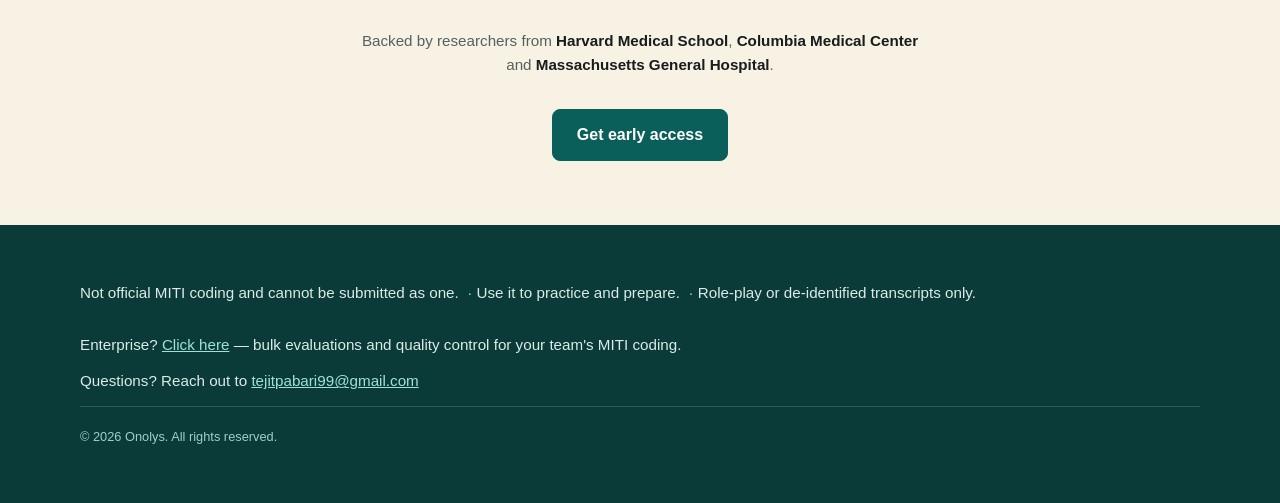
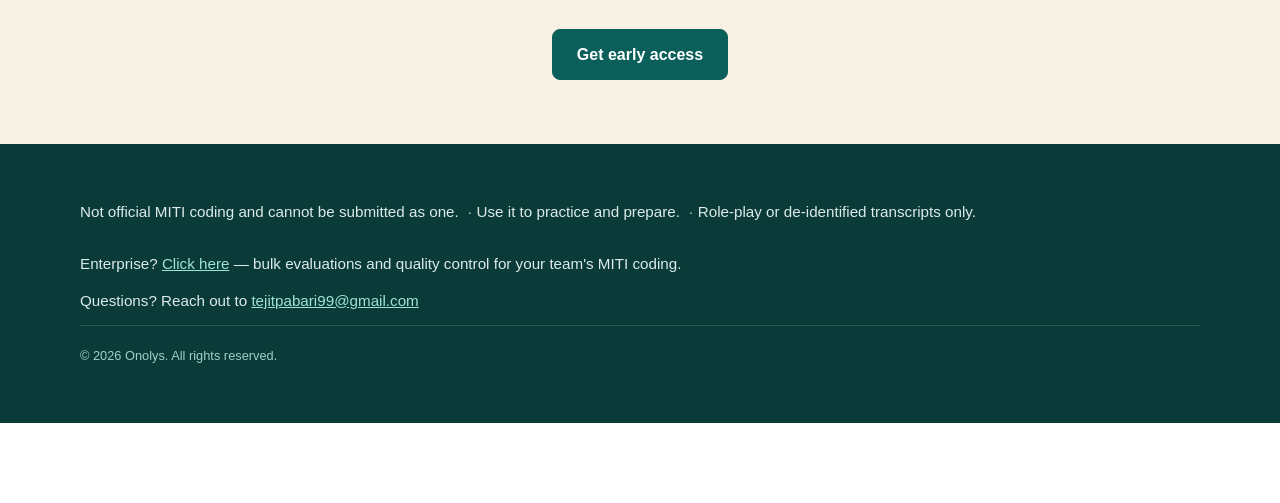
Before and after one commit to Onolys/miti, an Astro site: page / in a window 1280 px wide. Shown: the part 2996-3499 px from the top of the page. After the commit the page ends 3419 px from the top, so only its background shows below. Built offline with nearby package versions, Linux system fonts and the light colour scheme; Astro itself is replaced by a stand-in of ours; no server answers; a web font is replaced by a local one.

Commit message:
Remove researcher-backing line from team section (#4)
Co-authored-by: Claude Opus 5.5 <noreply@anthropic.com>

```diff
--- a/src/components/TeamSection.astro
+++ b/src/components/TeamSection.astro
@@ -1,6 +1,6 @@
 ---
 import { Image } from 'astro:assets';
-import { partnerLine, team } from '../data/team';
+import { team } from '../data/team';
 import Section from './Section.astro';
 import CtaButton from './CtaButton.astro';
 ---
@@ -21,7 +21,6 @@ import CtaButton from './CtaButton.astro';
       ))}
     </div>
   </div>
-  <p class="partners">{partnerLine.map((part) => <>{part.breakBefore && <br class="desktop-break" />}{part.bold ? <strong>{part.text}</strong> : part.text}</>)}</p>
   <div class="cta-row"><CtaButton trigger="team" /></div>
 </Section>
 
@@ -36,10 +35,6 @@ import CtaButton from './CtaButton.astro';
   .linkedin { margin-top: auto; width: 34px; height: 34px; border-radius: 8px; border: 1px solid #d5ebe8; background: var(--color-gray-50); display: flex; align-items: center; justify-content: center; color: var(--color-accent); }
   .linkedin:hover { background: #d5ebe8; }
   .linkedin svg { width: 18px; height: 18px; }
-  .partners { text-align: center; max-width: 46rem; margin: 2rem auto 0; color: var(--color-gray-600); font-size: 0.95rem; }
-  .desktop-break { display: none; }
-  @media (min-width: 768px) { .desktop-break { display: inline; } }
-  .partners strong { color: var(--color-text); font-weight: 700; }
   .cta-row { display: flex; justify-content: center; margin-top: var(--space-8); }
   @container (max-width: 639px) {
     .cards { grid-template-columns: 1fr; gap: 0.75rem; }
--- a/src/data/team.ts
+++ b/src/data/team.ts
@@ -36,22 +36,3 @@ export const team: TeamMember[] = [
     photo: frederique,
   },
 ];
-
-export interface TextSegment {
-  text: string;
-  bold?: boolean;
-  /** Render a line break before this segment on desktop only. */
-  breakBefore?: boolean;
-}
-
-/** Structured so the institution names render bold without raw HTML. */
-export const partnerLine: readonly TextSegment[] = [
-  { text: 'Backed by researchers from ' },
-  { text: 'Harvard Medical School', bold: true },
-  { text: ', ' },
-  { text: 'Columbia Medical Center', bold: true },
-  { text: ' ' },
-  { text: 'and ', breakBefore: true },
-  { text: 'Massachusetts General Hospital', bold: true },
-  { text: '.' },
-];
```
Also changed, not shown: e2e/learner.spec.ts (+0 -9 lines), src/components/team.test.ts (+2 -14 lines).
